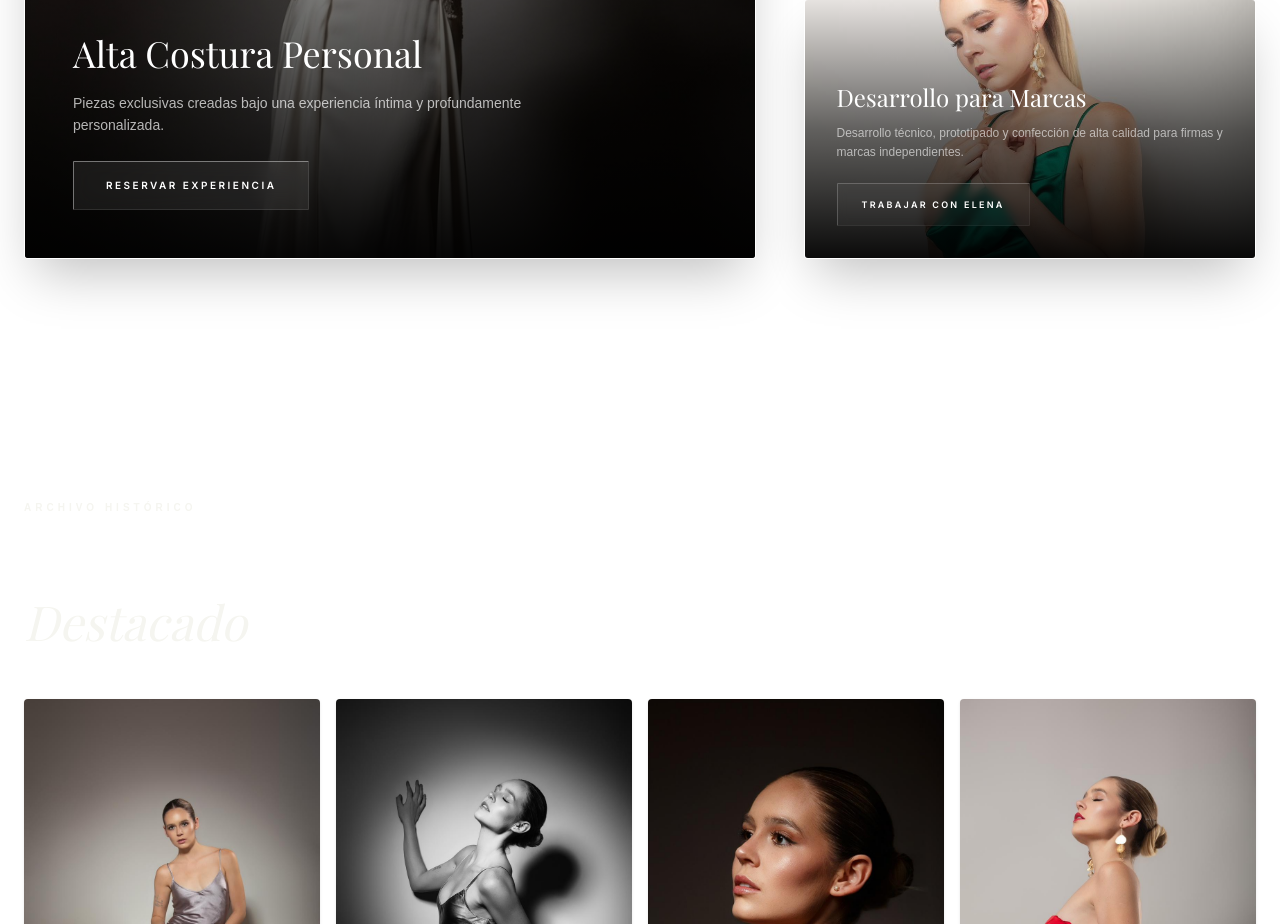
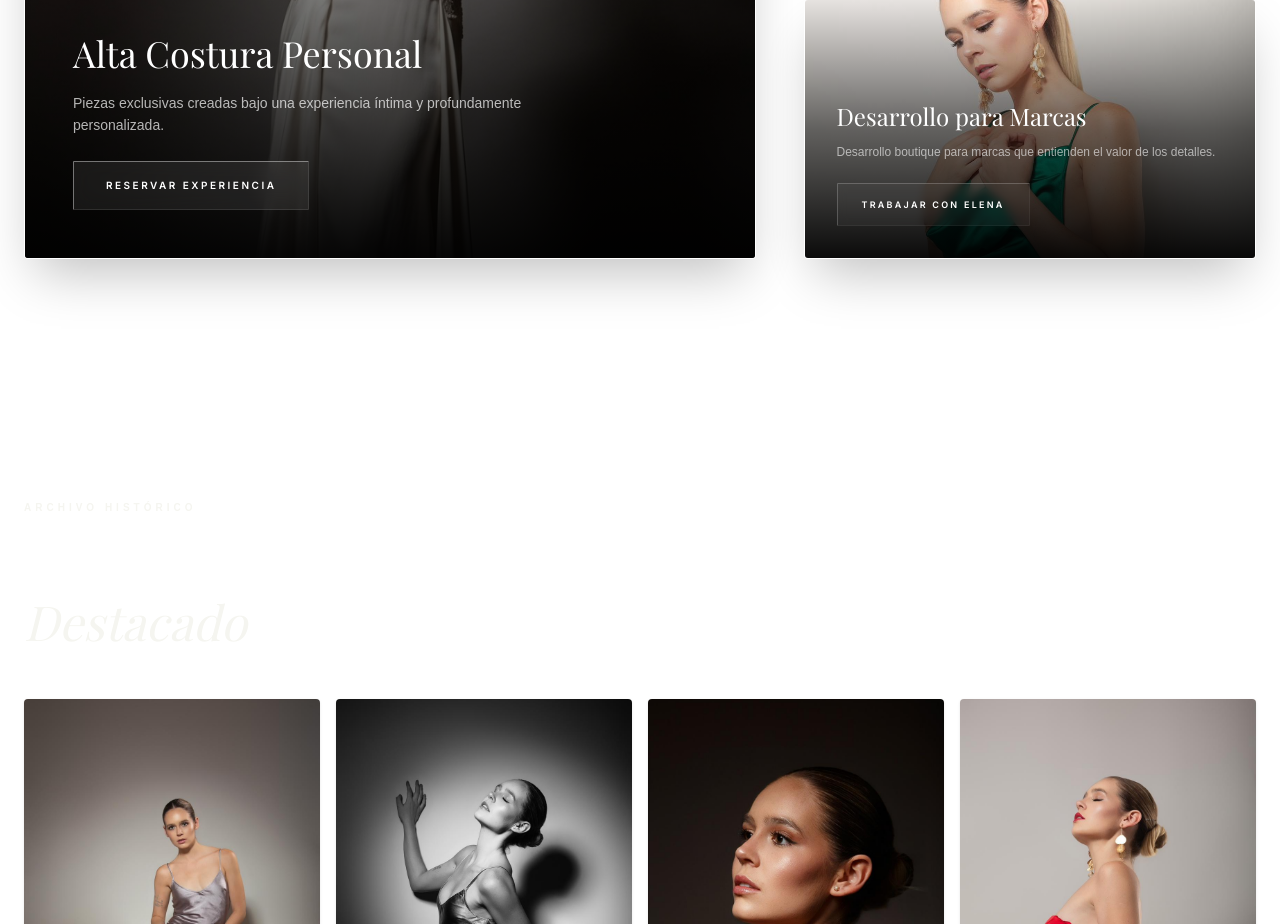
Before and after one commit to Gaz-Style/elena-atelier, a Next.js app: page / in a window 1280 px wide. Shown: the part 2160-3084 px from the top of the page. Built offline with nearby package versions, Linux system fonts and the light colour scheme; a web font is replaced by a local one.

Commit message:
copy: actualizar descripcion de Desarrollo para Marcas con la nueva frase editorial

```diff
--- a/src/app/page.tsx
+++ b/src/app/page.tsx
@@ -120,7 +120,7 @@ export default function Home() {
                 <div className="relative z-10 flex flex-col items-start w-full space-y-3">
                   <h3 className="font-serif text-2xl text-white leading-tight">Desarrollo para Marcas</h3>
                   <p className="text-white/60 text-xs max-w-md leading-relaxed">
-                    Desarrollo técnico, prototipado y confección de alta calidad para firmas y marcas independientes.
+                    Desarrollo boutique para marcas que entienden el valor de los detalles.
                   </p>
                   <div className="pt-2 w-full sm:w-auto">
                     <span className="inline-flex border border-white/10 border-t-white/20 border-l-white/20 border-b-white/5 border-r-white/5 text-white font-sans text-[9px] uppercase tracking-[0.25em] font-semibold bg-white/[0.04] backdrop-blur-[5px] px-6 py-3.5 transition-all duration-[600ms] ease-[cubic-bezier(0.16,1,0.3,1)] group-hover:bg-[#f5f2eb]/90 group-hover:text-[#121212] group-hover:border-[#f5f2eb] rounded-[1px] w-full sm:w-auto text-center justify-center items-center whitespace-nowrap">
```
